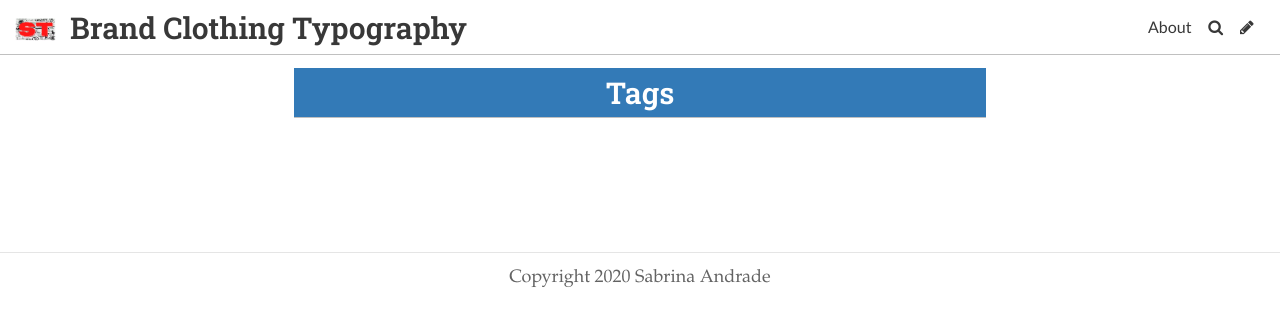
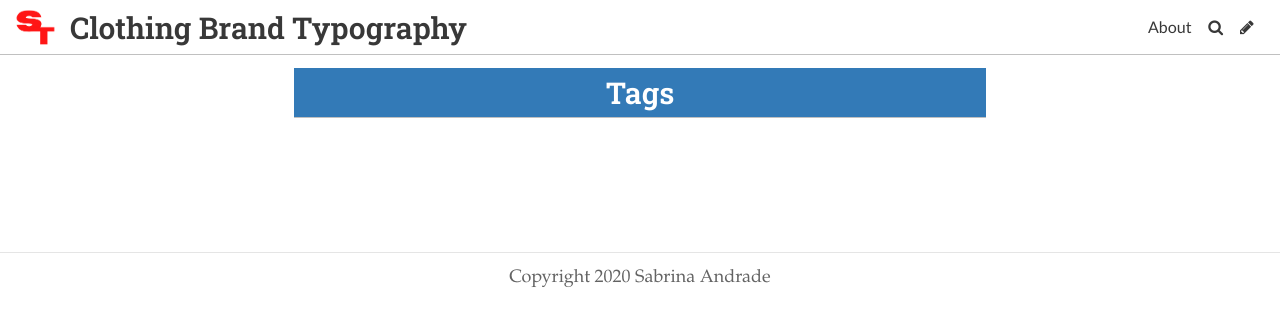
Before and after one commit to sabriinandrade/naosei, a Jekyll site: the page built from pages/tags.md, in a window 1280 px wide. Shown: the top 326 px of the page. Built offline with Jekyll 4.4.1, drawn with Linux system fonts in a browser that asks for light colours; some web fonts are replaced.

Commit message:
Update Settings “general”

```diff
--- a/_data/settings.yml
+++ b/_data/settings.yml
@@ -1,10 +1,10 @@
-title: Brand Clothing Typography
+title: Clothing Brand Typography
 description: ""
 header_text: ""
 footer_text: Copyright 2020 Sabrina Andrade
 header_feature_image: ../uploads/styletype.png
 bannerheight: 20vmax
-logo: ../uploads/st-1-.png
+logo: ../uploads/s.png
 favicon: /uploads/favicon.ico
 gridlayout: false
 fixednavbar: false
```
Also changed, not shown: uploads/s.png (added).
